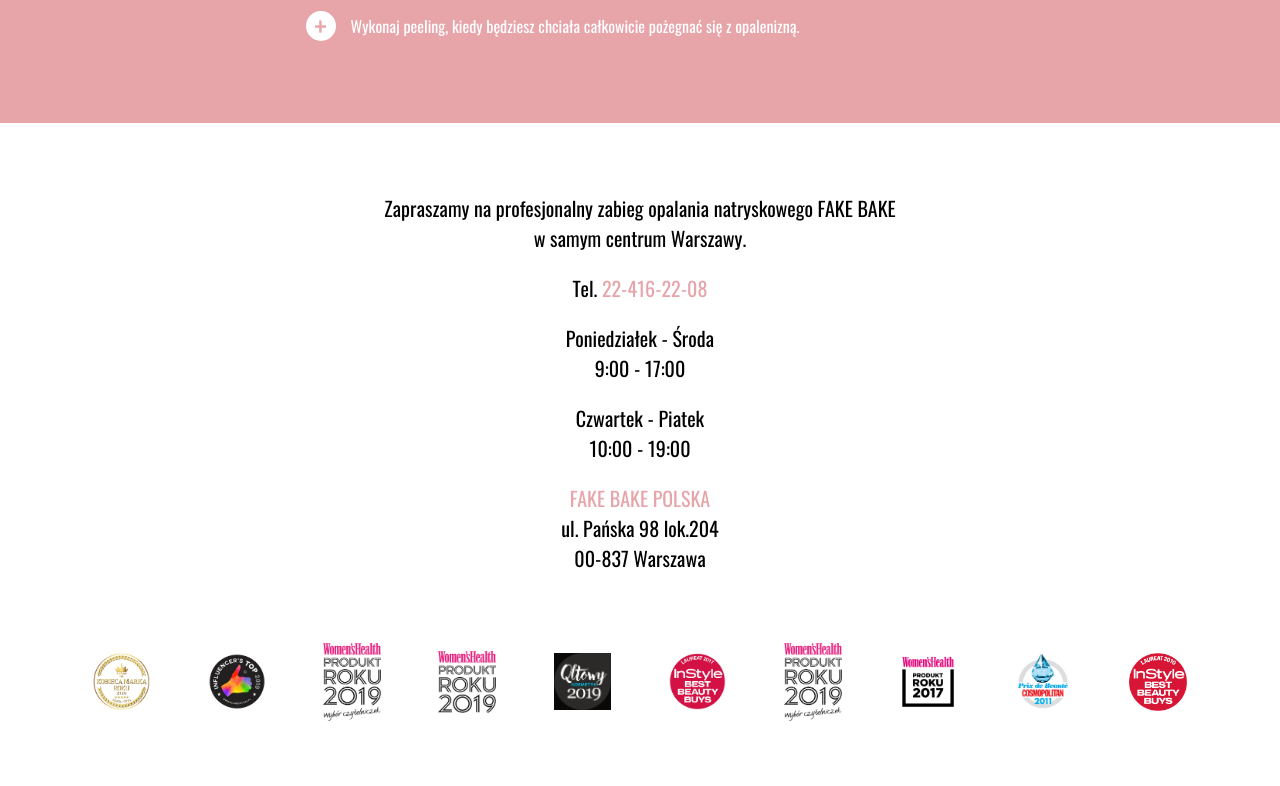
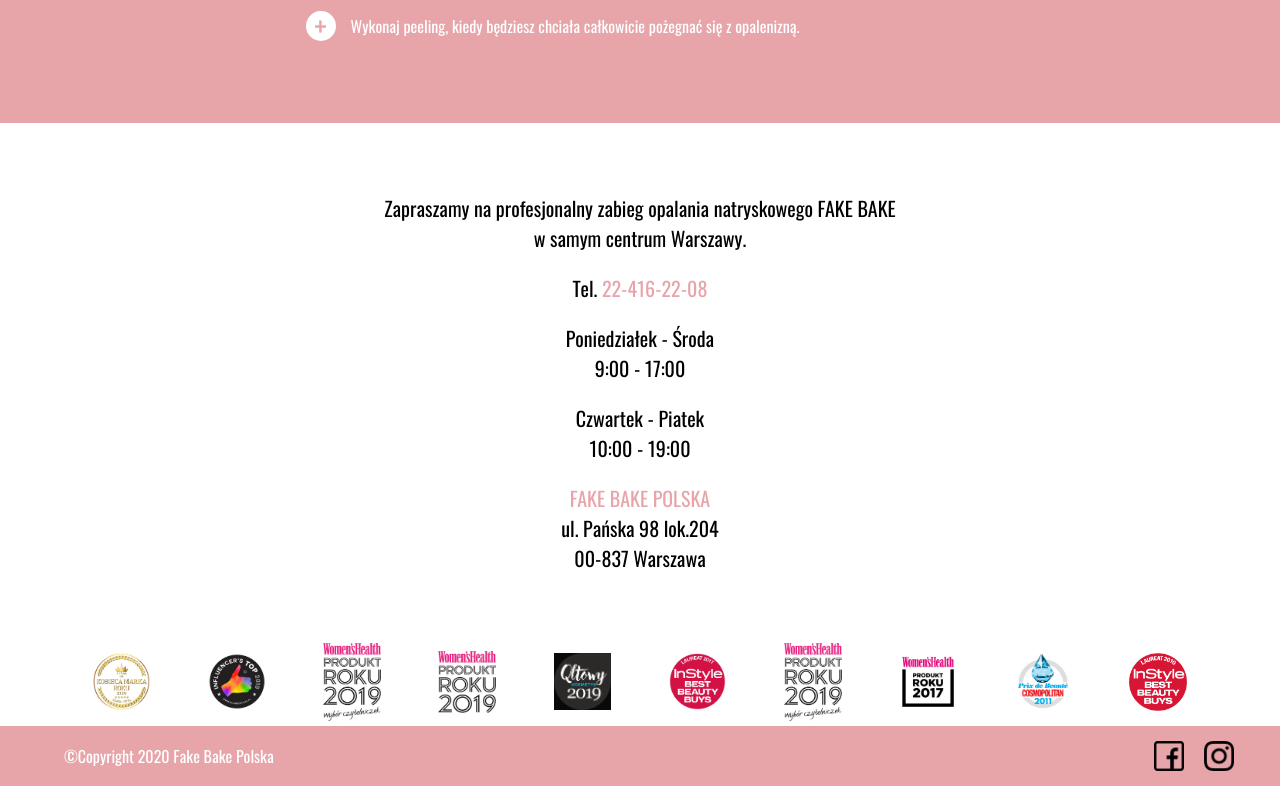
Before and after one commit to JeraldStarr/opalanie-natryskowe, a Vue app: page / in a window 1280 px wide. Shown: the part 3748-4534 px from the top of the page. Before the commit the page ends 4474 px from the top, so only its background shows below. Built offline with nearby package versions, Linux system fonts and the light colour scheme.

Commit message:
Added footer

```diff
--- a/src/App.vue
+++ b/src/App.vue
@@ -6,6 +6,7 @@
     <Hints />
     <Address />
     <Rewards />
+    <Footer />
   </div>
 </template>
 
@@ -16,6 +17,7 @@
 import Hints from './components/Hints.vue';
 import Address from './components/Address.vue';
 import Rewards from './components/Rewards.vue';
+import Footer from './components/Footer.vue';
 
 export default {
   name: 'App',
@@ -26,6 +28,7 @@
     Hints,
     Address,
     Rewards,
+    Footer,
   }
 }
 </script>
--- /dev/null
+++ b/src/components/Footer.vue
@@ -0,0 +1,43 @@
+<template>
+  <div class="footer">
+      <div class="footer__text">
+          ©Copyright 2020 Fake Bake Polska
+      </div>
+      <div class="footer__socialMedia">
+          <img src="./../assets/facebook.png" alt="facebook icon" class="footer__icon">
+          <img src="./../assets/instagram.png" alt="istagram icon" class="footer__icon">
+      </div>
+  </div>
+</template>
+
+<script>
+export default {
+    name: "Footer",
+}
+</script>
+
+<style lang="scss" scoped>
+    .footer {
+        display: flex;
+        align-items: center;
+        justify-content: space-between;
+        background-color: #e7a5aa;
+        height: 60px;
+        color: #fff;
+        padding-left: 5%;
+        &__socialMedia {
+            display: flex;
+            padding-right: 3%;
+        }
+        &__icon {
+            display: block;
+            width: auto;
+            height: auto;
+            max-width: 50px;
+            max-height: 50px;
+            padding-left: 10%;
+            padding-right: 10%;
+            cursor: pointer;
+        }
+    }
+</style>
--- a/src/components/Hints.vue
+++ b/src/components/Hints.vue
@@ -84,7 +84,6 @@
         font-size: 16px;
         position: relative;
         padding: 5px;
-        // background-color: red;
         margin-top: 5px;
         &.#{hints}__item--noListed {
             position: relative;
```
Also changed, not shown: src/assets/facebook.png (added), src/assets/instagram.png (added).
